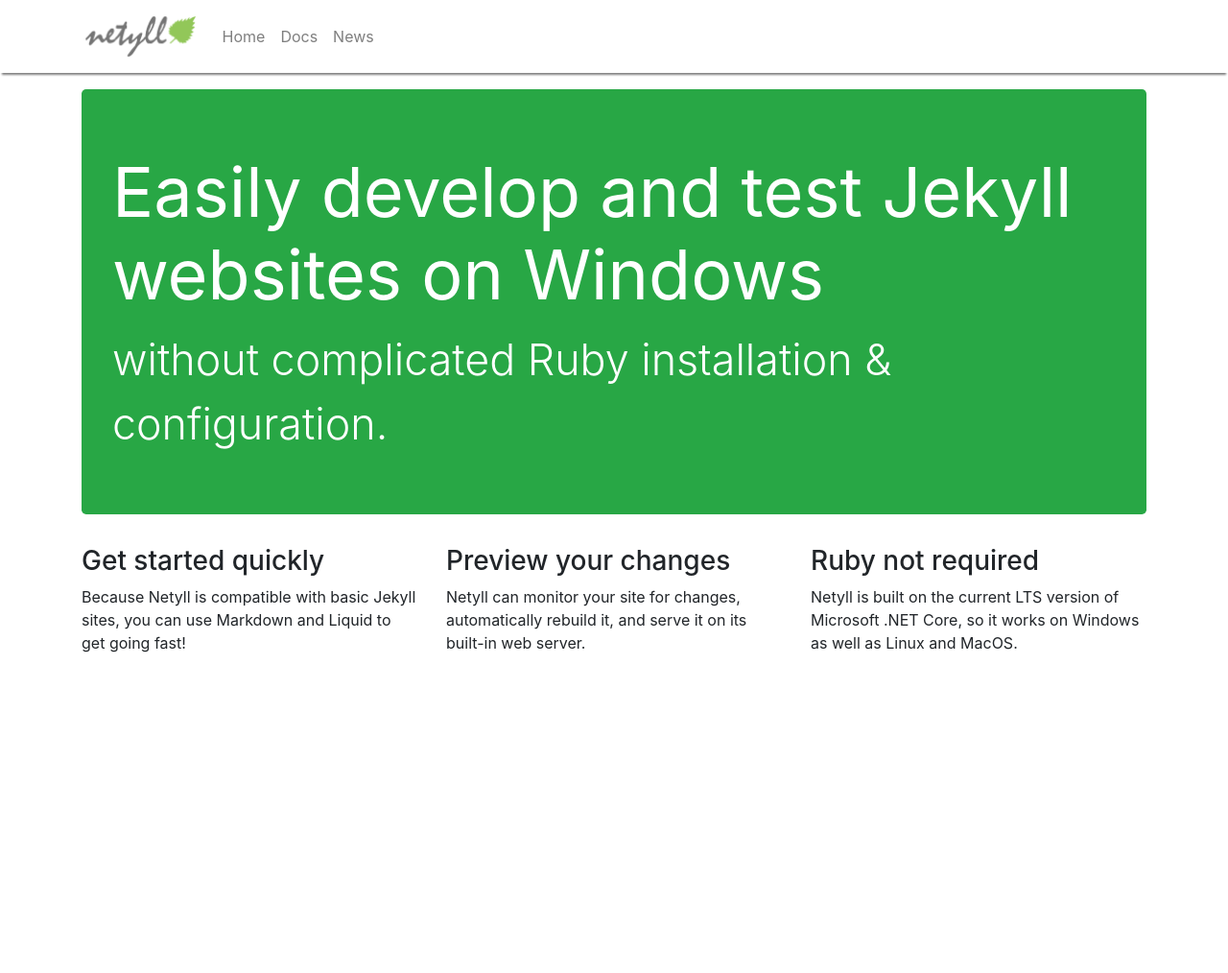
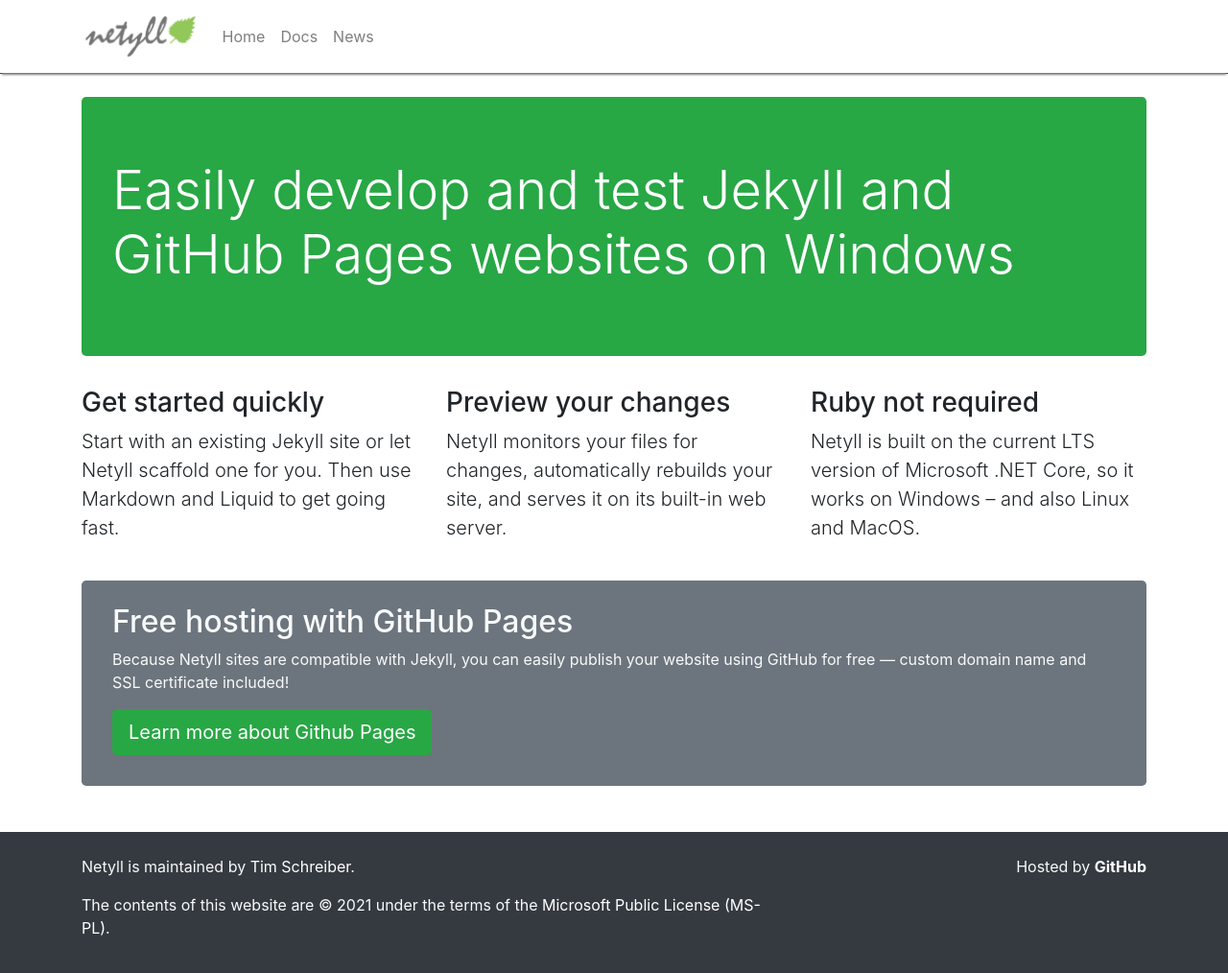
Before and after one commit to timschreiber/netyll, a Jekyll site: the page built from docs/index.md, in a window 1280 px wide and 1019 px high. Shown: the top 1014 px of the window at 96% size. Built offline with Jekyll 4.4.1, drawn with Linux system fonts in a browser that asks for light colours.

Commit message:
home page update

```diff
--- a/docs/_layouts/layout.html
+++ b/docs/_layouts/layout.html
@@ -7,7 +7,7 @@
       <link rel="stylesheet" href="https://cdn.jsdelivr.net/npm/bootstrap@4.6.0/dist/css/bootstrap.min.css" integrity="sha384-B0vP5xmATw1+K9KRQjQERJvTumQW0nPEzvF6L/Z6nronJ3oUOFUFpCjEUQouq2+l" crossorigin="anonymous" />
       <link rel="stylesheet" href="/css/layout.css" />
   </head>
-  <body>
+  <body class="bg-dark">
     <nav class="navbar navbar-expand-md navbar-light bg-white fixed-top">
       <div class="container">
         <a class="navbar-brand" href="/" class="py-0"><img src="/img/netyll-logo-250x102.png" alt="{{ site.title }}" /></a>
@@ -30,9 +30,25 @@
       </div>
     </nav>
 
-    <main role="main" class="container">
-      {{ content }}
+    <main role="main" class="bg-white pt-4 pb-3">
+		<div class="container">
+			{{ content }}
+		</div>
     </main>
+
+	<footer class="bg-dark text-light mt-0 py-4">
+		<div class="container">
+			<div class="row">
+				<div class="col-12 col-lg-8">
+					<p>Netyll is maintained by <a href="https://timschreiber.com" target="_blank" class="text-white">Tim Schreiber</a>.</p>
+					<p>The contents of this website are &copy; {{ "now" | date: "%Y" }} under the terms of the <a href="https://github.com/timschreiber/netyll/blob/main/LICENSE" target="_blank" class="text-white">Microsoft Public License (MS-PL)</a>.</p>
+				</div>
+				<div class="col-12 col-lg-4">
+					<p class="text-right">Hosted by <strong><a href="https://github.com" target="_blank" class="text-white">GitHub</a></strong></p>
+				</div>
+			</div>
+		</div>
+	</footer>
 
     <script src="https://code.jquery.com/jquery-3.5.1.slim.min.js" integrity="sha384-DfXdz2htPH0lsSSs5nCTpuj/zy4C+OGpamoFVy38MVBnE+IbbVYUew+OrCXaRkfj" crossorigin="anonymous"></script>
     <script src="https://cdn.jsdelivr.net/npm/bootstrap@4.6.0/dist/js/bootstrap.bundle.min.js" integrity="sha384-Piv4xVNRyMGpqkS2by6br4gNJ7DXjqk09RmUpJ8jgGtD7zP9yug3goQfGII0yAns" crossorigin="anonymous"></script>
--- a/docs/css/layout.css
+++ b/docs/css/layout.css
@@ -1,5 +1,5 @@
 body {
-  margin-top: 93px;
+  margin-top: 77px;
 }
 nav {
   box-shadow: 0 4px 2px -2px gray;
--- a/docs/index.md
+++ b/docs/index.md
@@ -3,20 +3,24 @@
 title : "Netyll"
 ---
 <div class="jumbotron bg-success">
-	<h1 class="display-3 text-white" style="font-weight:400;">Easily develop and test Jekyll websites on Windows</h1>
-	<div class="display-4 text-white"><small style="font-weight:300;">without complicated Ruby installation &amp; configuration.</small></div>
+	<h1 class="display-4 text-white">Easily develop and test Jekyll and GitHub Pages websites on Windows</h1>
 </div>
 <div class="row">
 	<div class="col-12 col-lg-4">
 		<h3>Get started quickly</h3>
-		<p>Because Netyll is compatible with basic Jekyll sites, you can use Markdown and Liquid to get going fast!</p>
+		<p class="lead">Start with an existing Jekyll site or let Netyll scaffold one for you. Then use Markdown and Liquid to get going fast.</p>
 	</div>
 	<div class="col-12 col-lg-4">
 		<h3>Preview your changes</h3>
-		<p>Netyll can monitor your site for changes, automatically rebuild it, and serve it on its built-in web server.</p>
+		<p class="lead">Netyll monitors your files for changes, automatically rebuilds your site, and serves it on its built-in web server.</p>
 	</div>
 	<div class="col-12 col-lg-4">
 		<h3>Ruby not required</h3>
-		<p>Netyll is built on the current LTS version of Microsoft .NET Core, so it works on Windows as well as Linux and MacOS.</p>
+		<p class="lead">Netyll is built on the current LTS version of Microsoft .NET Core, so it works on Windows &ndash; and also Linux and MacOS.</p>
 	</div>
 </div>
+<div class="mt-4 pt-4 pb-3 jumbotron bg-secondary text-light">
+	<h2>Free hosting with GitHub Pages</h2>
+	<p>Because Netyll sites are compatible with Jekyll, you can easily publish your website using GitHub for free &mdash; custom domain name and SSL certificate included!</p>
+	<p><a href="https://pages.github.com/" target="_blank" class="btn btn-success btn-lg">Learn more about Github Pages</a></p>
+</div>
```
